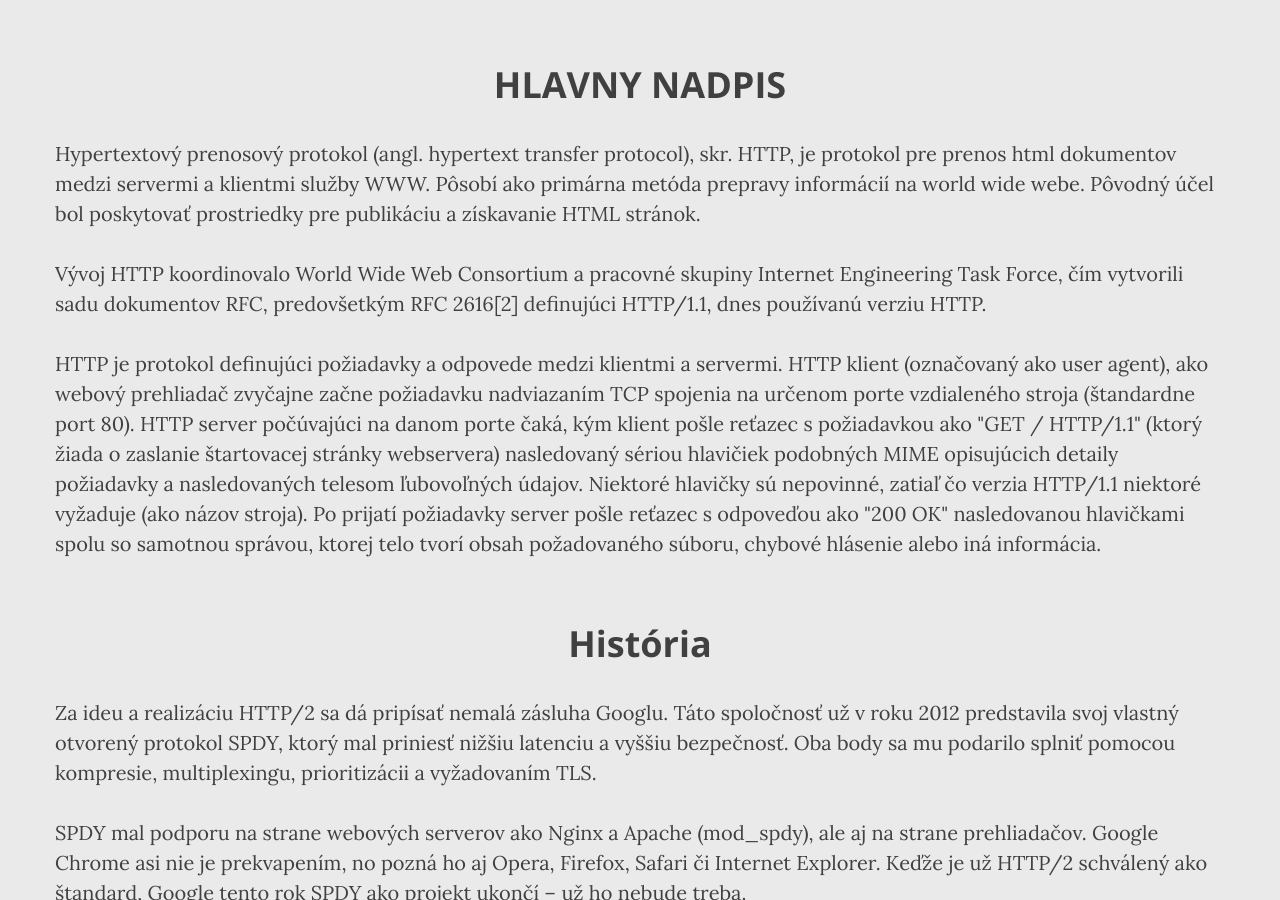
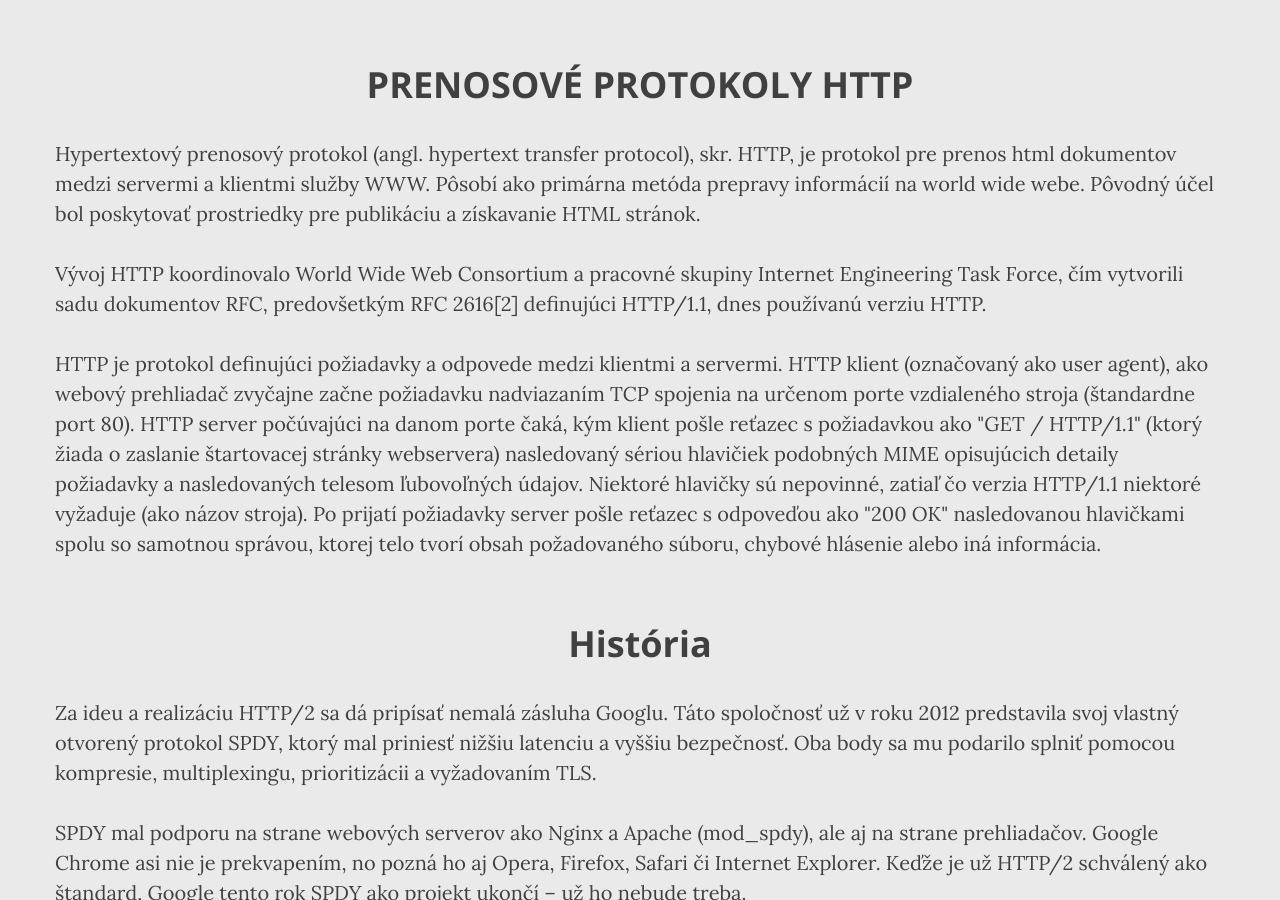
Before and after one commit to patro213/patro213.github.io, a Jekyll site: the page bakalarka_stranky/protokol.html, which Jekyll copies as it is, in a window 1280 px wide and 900 px high. Built offline with Jekyll 4.4.1, drawn with Linux system fonts in a browser that asks for light colours.

Commit message:
Update protokol.html

```diff
--- a/bakalarka_stranky/protokol.html
+++ b/bakalarka_stranky/protokol.html
@@ -41,7 +41,7 @@
     <body>
     <div class="container">
 
-        <h1 class="section-heading">HLAVNY NADPIS</h1>
+        <h1 class="section-heading">PRENOSOVÉ PROTOKOLY HTTP</h1>
         <p>Hypertextový prenosový protokol (angl. hypertext transfer protocol), skr. HTTP, je protokol pre prenos html dokumentov medzi servermi a klientmi služby WWW. Pôsobí ako primárna metóda prepravy informácií na world wide webe. Pôvodný účel bol poskytovať prostriedky pre publikáciu a získavanie HTML stránok.</p>
 
         <p>Vývoj HTTP koordinovalo World Wide Web Consortium a pracovné skupiny Internet Engineering Task Force, čím vytvorili sadu dokumentov RFC, predovšetkým RFC 2616[2] definujúci HTTP/1.1, dnes používanú verziu HTTP.</p>
```
